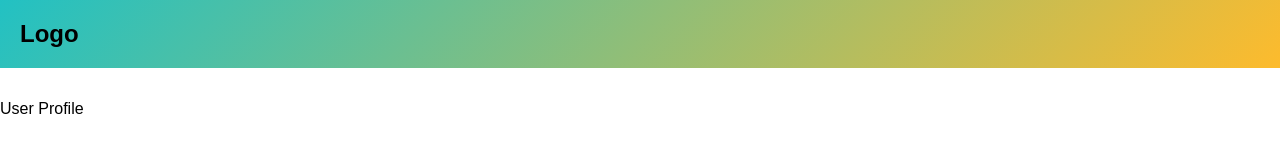
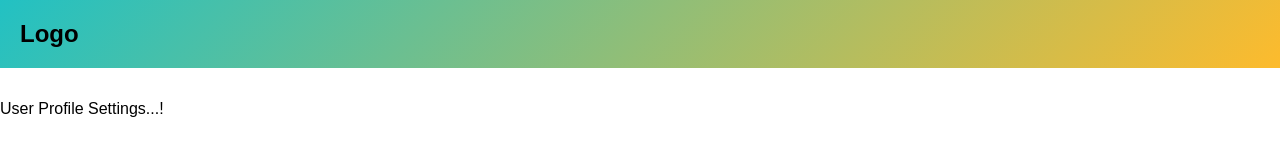
Before and after one commit to Sowmyam22/React_App, a React (Create React App) app: page /profile/settings in a window 1280 px wide. Shown: the top 168 px of the page. Built offline with nearby package versions, Linux system fonts and the light colour scheme.

Commit message:
migrated navbar into main header component and worked on the Link and NavLink of react router dom

```diff
--- a/src/App.css
+++ b/src/App.css
@@ -14,35 +14,6 @@ body {
 .App {
   text-align: center;
   padding: 1rem;
-}
-
-.header {
-  overflow: hidden;
-  display: flex;
-  align-items: center;
-  justify-content: space-between;
-  background: rgb(34,193,195);
-  background: linear-gradient(135deg, rgba(34,193,195,1) 0%, rgba(253,187,45,1) 100%);
-  padding: 0 20px;
-  margin: 0 0 2rem 0;
-}
-
-.header-right {
-  float: right;
-}
-
-.header__menu-items {
-  display: flex;
-  align-items: center;
-}
-
-.menu-item {
-  margin: 0 0.5rem;
-}
-
-.menu-item:hover {
-  cursor: pointer;
-  color: rgb(5, 99, 94);
 }
 
 .home-content {
--- a/src/App.js
+++ b/src/App.js
@@ -6,6 +6,8 @@ import Home from './pages/Home';
 import Login from './pages/Login';
 import Profile from './pages/Profile';
 import PageNotFound from './pages/PageNotFound';
+import ProfileSettings from './pages/ProfileSettings';
+import MainHeader from './components/header/MainHeader';
 
 class App extends Component {
   constructor() {
@@ -52,17 +54,8 @@ class App extends Component {
 
   render() {
     return (
-      <>
-        <div className="header">
-          <h2>Logo</h2>
-
-          {this.state.isLoggedIn &&
-            <div className="header__menu-items">
-              <p className="menu-item">Profile</p>
-              <p className="menu-item" onClick={this.logoutHandler.bind(this)}>Logout</p>
-            </div>
-          }
-        </div>
+      <div>
+        <MainHeader isLoggedIn={this.state.isLoggedIn} logoutHandler={this.logoutHandler.bind(this)} />
 
         <Switch>
           <Route exact path="/">
@@ -71,14 +64,17 @@ class App extends Component {
           <Route path="/home">
             {this.state.isLoggedIn && <Home items={this.state.listItems} />}
           </Route>
-          <Route path="/profile">
+          <Route exact path="/profile">
             <Profile />
+          </Route>
+          <Route path="/profile/settings">
+            <ProfileSettings />
           </Route>
           <Route path='*'>
             <PageNotFound />
           </Route>
         </Switch>
-      </>
+      </div>
     )
   }
 }
--- /dev/null
+++ b/src/components/header/MainHeader.js
@@ -0,0 +1,22 @@
+import React from "react";
+// import { Link } from "react-router-dom";
+import { NavLink } from "react-router-dom";
+
+import classes from "./MainHeader.module.css";
+
+function MainHeader(props) {
+  return (
+    <div className={classes.header}>
+      <h2>Logo</h2>
+
+      {props.isLoggedIn &&
+        <nav>
+          <NavLink activeClassName={classes.active} to="/profile">Profile</NavLink>
+          <NavLink to="/" onClick={props.logoutHandler}>Logout</NavLink>
+        </nav>
+      }
+    </div >
+  )
+}
+
+export default MainHeader;
--- /dev/null
+++ b/src/components/header/MainHeader.module.css
@@ -0,0 +1,28 @@
+.header {
+  overflow: hidden;
+  display: flex;
+  align-items: center;
+  justify-content: space-between;
+  background: rgb(34,193,195);
+  background: linear-gradient(135deg, rgba(34,193,195,1) 0%, rgba(253,187,45,1) 100%);
+  padding: 0 20px;
+  margin: 0 0 2rem 0;
+}
+
+.header nav {
+  height: 100%;
+}
+
+.header a {
+  margin: 0 1rem;
+  color: rgb(0, 0, 0);
+  text-decoration: none;
+}
+
+.header a:hover,
+.header a:active,
+.header a.active {
+  color: rgb(5, 99, 94);
+  padding-bottom: 0.25rem;
+  border-bottom: 4px solid rgb(5, 99, 94);
+}
--- a/src/pages/Profile.js
+++ b/src/pages/Profile.js
@@ -1,9 +1,9 @@
 import React from "react";
 
 function Profile(props) {
-    return (
-        <div>User Profile</div>
-    )
+  return (
+    <div>User Profile</div>
+  )
 }
 
 export default Profile;
--- /dev/null
+++ b/src/pages/ProfileSettings.js
@@ -0,0 +1,10 @@
+import React from "react";
+import Profile from "./Profile";
+
+function ProfileSettings(props) {
+  return (
+    <div>User Profile Settings...!</div>
+  )
+}
+
+export default ProfileSettings;
```
